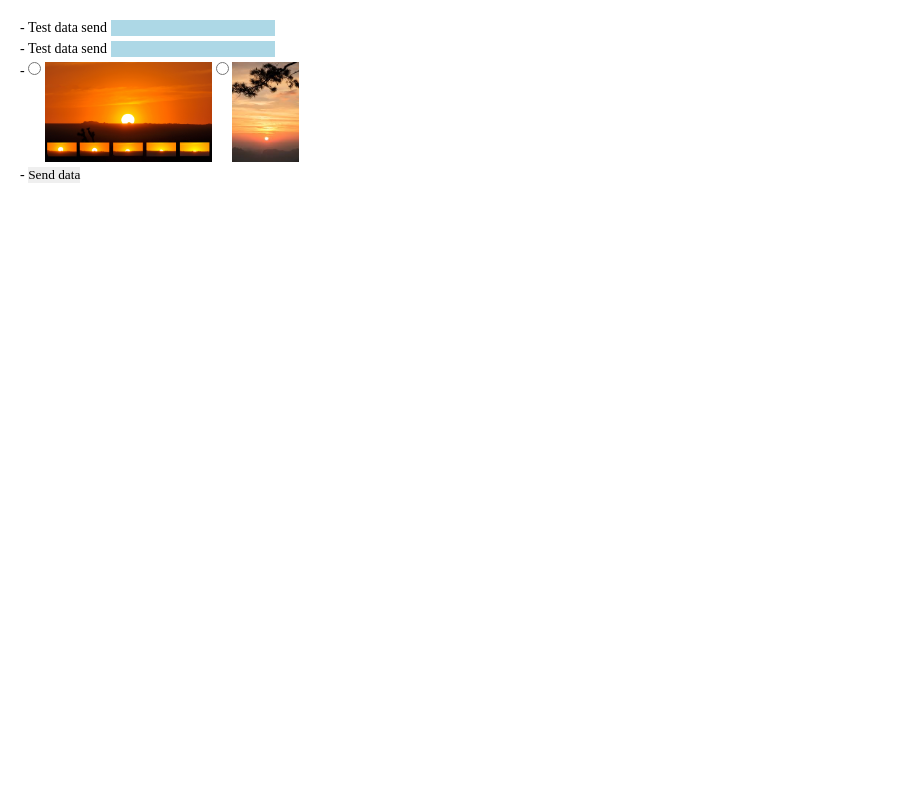
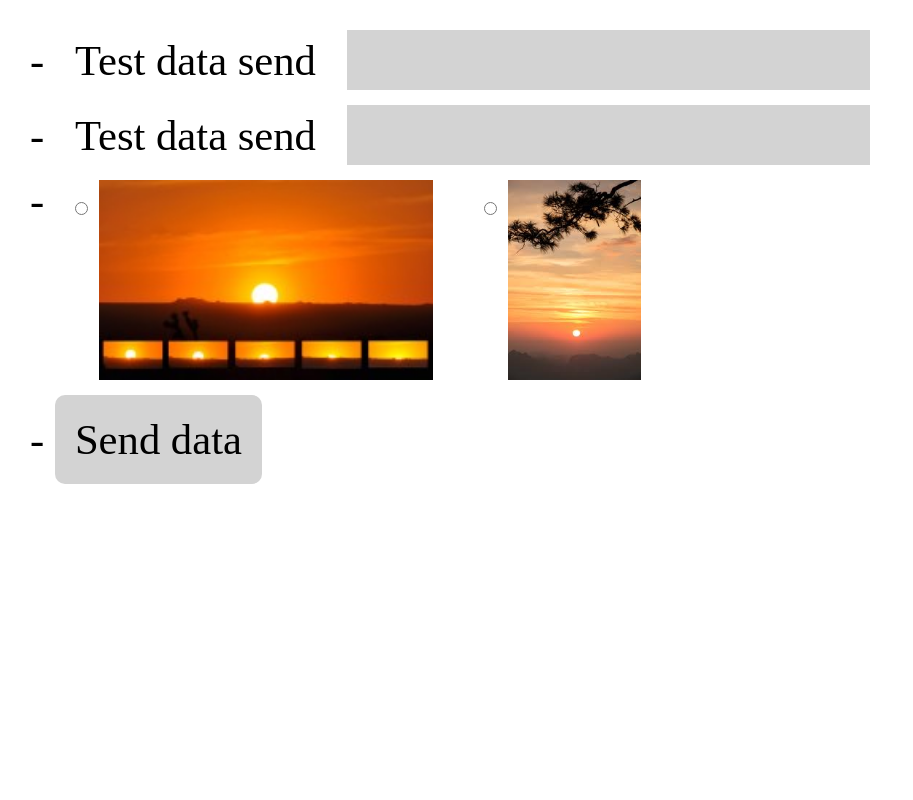
Before and after one commit to ddd127/testFlask, a Flask app: page / in a window 1280 px wide. Shown: the whole page, without its empty margins (0-913 px from the left). Run offline with Flask 2, Linux system fonts and the light colour scheme.

Commit message:
change page appearance

```diff
--- a/static/css/normalize.css
+++ b/static/css/normalize.css
@@ -1,4 +1,5 @@
 * {
+    font-size: inherit;
     padding: 0;
     margin : 0;
     border : 0;
--- a/static/css/style.css
+++ b/static/css/style.css
@@ -1,15 +1,42 @@
 body {
     padding: 15px;
+    font-size: 32pt;
+}
+
+label {
+    margin: 20px;
 }
 
 li {
-    margin: 5px;
+    margin: 15px;
 }
 
 li::before {
     content: "-";
 }
 
-input {
+img {
+    height: 200px;
+}
+
+input[type=text] {
+    height: 60px;
+    background-color: lightgrey;
+}
+input::placeholder {
+    font-size: inherit;
+}
+
+input:focus {
     background-color: lightblue;
 }
+
+button {
+    border-radius: 10px;
+    padding: 20px;
+    background-color: lightgrey;
+}
+
+button:hover {
+    background-color: lightblue;
+}
--- a/templates/index.html
+++ b/templates/index.html
@@ -22,11 +22,11 @@
             <li>
                 <label>
                     <input type="radio", id="first_img_input", name="img_radio", value="first_img">
-                    <img src="{{ url_for('static', filename='img/sunset.jpg') }}", height="100px">
+                    <img src="{{ url_for('static', filename='img/sunset.jpg') }}">
                 </label>
                 <label>
                     <input type="radio", id="second_img_input", name="img_radio", value="second_img">
-                    <img src="{{ url_for('static', filename='img/sunrise.jpg') }}", height="100px">
+                    <img src="{{ url_for('static', filename='img/sunrise.jpg') }}">
                 </label>
             </li>
             <li>
```
Also changed, not shown: static/img/sunset.jpg.
